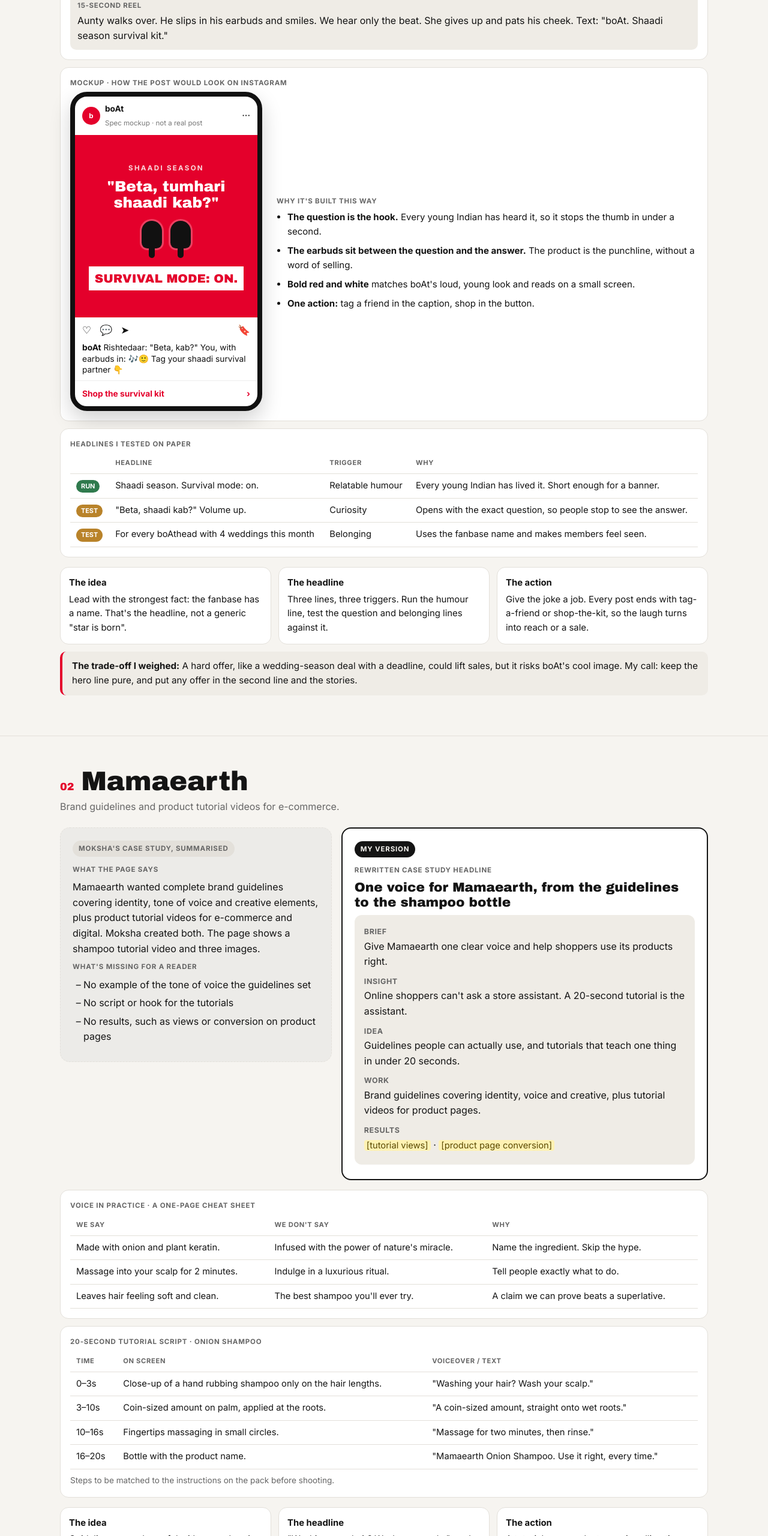
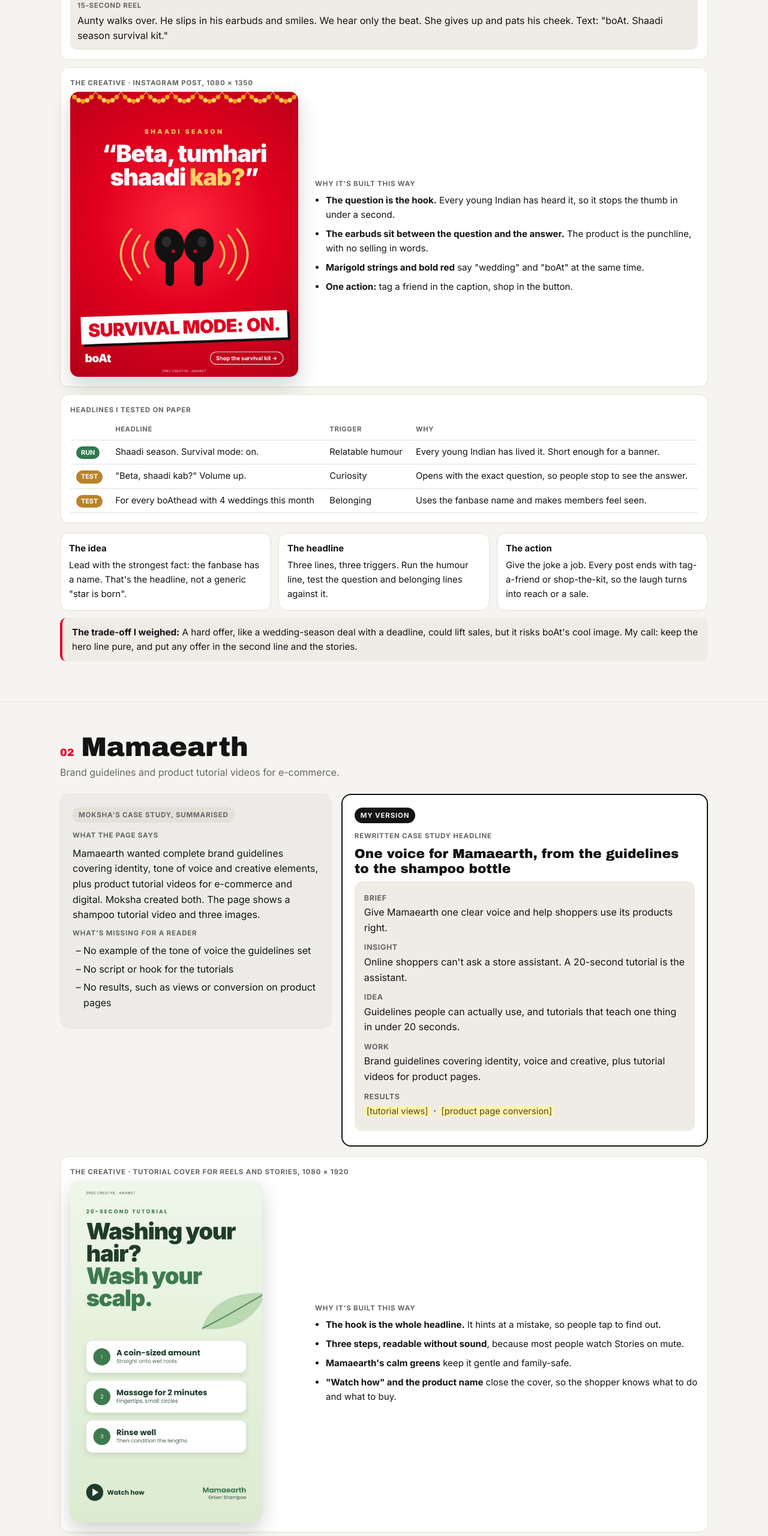
Before and after one commit to aaniketk32-png/akp, a plain HTML site: page moksha/index.html in a window 1280 px wide. Shown: the part 2460-5020 px from the top of the page at 60% size. Drawn offline with Linux system fonts and the light colour scheme.

Commit message:
Moksha spec: designed creatives for all four brands
Co-Authored-By: Claude Opus 5.5 <noreply@anthropic.com>
Claude-Session: https://claude.ai/code/session_01U6JYp2XxBmizJieDpcGWjb

```diff
--- a/moksha/index.html
+++ b/moksha/index.html
@@ -82,7 +82,10 @@ footer h2{font-size:clamp(1.6rem,3.6vw,2.4rem);text-transform:uppercase;max-widt
 .gl em{font-style:normal;color:var(--muted);font-size:.9rem}
 @media (max-width:860px){.gl{grid-template-columns:minmax(0,1fr) minmax(0,1fr)}}
 @media (max-width:520px){.gl{grid-template-columns:minmax(0,1fr)}}
-.mock-wrap{display:grid;grid-template-columns:minmax(0,320px) minmax(0,1fr);gap:24px;align-items:center}
+.mock-wrap{display:grid;grid-template-columns:minmax(0,380px) minmax(0,1fr);gap:28px;align-items:center}
+.cr{display:block;width:100%;height:auto;border-radius:14px;box-shadow:0 14px 34px rgba(0,0,0,.18)}
+.cr.tall{max-width:320px}
+.cr.wide{border-radius:12px}
 .phone{background:#fff;color:#111;border-radius:28px;border:8px solid #111;overflow:hidden;font-size:.86rem;box-shadow:0 14px 34px rgba(0,0,0,.18);max-width:320px}
 .ph-top{display:flex;align-items:center;gap:8px;padding:10px 12px}
 .ph-top .av{width:30px;height:30px;border-radius:50%;background:#e4002b;color:#fff;display:grid;place-items:center;font-weight:800}
@@ -180,22 +183,9 @@ footer h2{font-size:clamp(1.6rem,3.6vw,2.4rem);text-transform:uppercase;max-widt
 <li><b>Reel caption</b>Sangeet plan: dance for 10 minutes, then disappear into your playlist for 3 hours. Tag your shaadi survival partner 👇</li>
 <li><b>15-second reel</b>Aunty walks over. He slips in his earbuds and smiles. We hear only the beat. She gives up and pats his cheek. Text: "boAt. Shaadi season survival kit."</li>
 </ul></div>
-<div class="card mock"><p class="k" style="margin-top:0">Mockup · how the post would look on Instagram</p>
-<div class="mock-wrap">
-<div class="phone">
-<div class="ph-top"><span class="av">b</span><div><b>boAt</b><span>Spec mockup · not a real post</span></div><span class="dots">···</span></div>
-<div class="ig">
-<p class="ig-k">SHAADI SEASON</p>
-<p class="ig-q">"Beta, tumhari<br>shaadi kab?"</p>
-<div class="ig-buds"><span></span><span></span></div>
-<p class="ig-h">SURVIVAL MODE: ON.</p>
-</div>
-<div class="ph-act">♡ &nbsp; 💬 &nbsp; ➤<span>🔖</span></div>
-<p class="ph-cap"><b>boAt</b> Rishtedaar: "Beta, kab?" You, with earbuds in: 🎶🙂 Tag your shaadi survival partner 👇</p>
-<div class="ph-cta">Shop the survival kit <span>›</span></div>
-</div>
-<div class="mock-note"><p class="k">Why it's built this way</p><ul><li><b>The question is the hook.</b> Every young Indian has heard it, so it stops the thumb in under a second.</li><li><b>The earbuds sit between the question and the answer.</b> The product is the punchline, without a word of selling.</li><li><b>Bold red and white</b> matches boAt's loud, young look and reads on a small screen.</li><li><b>One action:</b> tag a friend in the caption, shop in the button.</li></ul></div>
-</div></div>
+<div class="card mock"><p class="k" style="margin-top:0">The creative · Instagram post, 1080 × 1350</p>
+<div class="mock-wrap"><img class="cr" src="img/boat.jpg" alt="Spec Instagram post for boAt: Beta, tumhari shaadi kab? Survival mode: on." loading="lazy">
+<div class="mock-note"><p class="k">Why it's built this way</p><ul><li><b>The question is the hook.</b> Every young Indian has heard it, so it stops the thumb in under a second.</li><li><b>The earbuds sit between the question and the answer.</b> The product is the punchline, with no selling in words.</li><li><b>Marigold strings and bold red</b> say "wedding" and "boAt" at the same time.</li><li><b>One action:</b> tag a friend in the caption, shop in the button.</li></ul></div></div></div>
 <div class="card"><p class="k" style="margin-top:0">Headlines I tested on paper</p>
 <div class="tw"><table><tr><th></th><th>Headline</th><th>Trigger</th><th>Why</th></tr>
 <tr><td><span class="vd use">Run</span></td><td>Shaadi season. Survival mode: on.</td><td>Relatable humour</td><td>Every young Indian has lived it. Short enough for a banner.</td></tr>
@@ -235,6 +225,9 @@ footer h2{font-size:clamp(1.6rem,3.6vw,2.4rem);text-transform:uppercase;max-widt
 </div>
 </div>
 <div class="out">
+<div class="card mock"><p class="k" style="margin-top:0">The creative · tutorial cover for Reels and Stories, 1080 × 1920</p>
+<div class="mock-wrap"><img class="cr tall" src="img/mama.jpg" alt="Spec tutorial cover for Mamaearth Onion Shampoo: Washing your hair? Wash your scalp." loading="lazy">
+<div class="mock-note"><p class="k">Why it's built this way</p><ul><li><b>The hook is the whole headline.</b> It hints at a mistake, so people tap to find out.</li><li><b>Three steps, readable without sound</b>, because most people watch Stories on mute.</li><li><b>Mamaearth's calm greens</b> keep it gentle and family-safe.</li><li><b>"Watch how" and the product name</b> close the cover, so the shopper knows what to do and what to buy.</li></ul></div></div></div>
 <div class="card"><p class="k" style="margin-top:0">Voice in practice · a one-page cheat sheet</p>
 <div class="tw"><table><tr><th>We say</th><th>We don't say</th><th>Why</th></tr>
 <tr><td>Made with onion and plant keratin.</td><td>Infused with the power of nature's miracle.</td><td>Name the ingredient. Skip the hype.</td></tr>
@@ -287,13 +280,9 @@ footer h2{font-size:clamp(1.6rem,3.6vw,2.4rem);text-transform:uppercase;max-widt
 <tr><td><span class="vd test">Test</span></td><td>The house is asleep. The kettle isn't.</td><td>Story</td><td>Paints a picture in seven words. Strong for winter.</td></tr>
 <tr><td><span class="vd test">Test</span></td><td>Your first cup, ready in a minute</td><td>Quick and easy</td><td>A direct benefit for shoppers comparing jars.</td></tr>
 </table></div></div>
-<div class="card mock"><p class="k" style="margin-top:0">Mockup · homepage or marketplace banner</p>
-<div class="banner">
-<div class="bn-txt"><p class="bn-k">THE 6 AM CLUB</p><p class="bn-h">Bru. For the first one awake.</p><p class="bn-s">The house is asleep. Your first cup is one spoon away.</p><span class="bn-cta">Shop now</span></div>
-<div class="bn-art"><div class="win"><span class="sun"></span></div><div class="mug"><span class="steam s1"></span><span class="steam s2"></span><span class="steam s3"></span><span class="hdl"></span></div></div>
-</div>
-<div class="mock-note" style="margin-top:14px"><p class="k">Why it's built this way</p><ul><li><b>The brand name is in the headline</b>, so even someone who only glances at the banner knows who's talking.</li><li><b>Early-morning blues and a warm mug</b> tell the 6 AM story before anyone reads a word.</li><li><b>The subline answers "how easy?"</b> in one line, then the button asks for the sale.</li><li><b>Works as a carousel set:</b> swap the subline for each member of the 6 AM club.</li></ul></div>
-</div>
+<div class="card mock"><p class="k" style="margin-top:0">The creative · website and marketplace banner, 1920 × 640</p>
+<img class="cr wide" src="img/bru.jpg" alt="Spec banner for Bru: The 6 AM Club. Bru. For the first one awake." loading="lazy">
+<div class="mock-note" style="margin-top:14px"><p class="k">Why it's built this way</p><ul><li><b>The brand name is in the headline</b>, so even a two-second glance tells you who's talking.</li><li><b>A clock at six, a sunrise and a steaming mug</b> tell the 6 AM story before anyone reads a word.</li><li><b>The subline answers "how easy?"</b> in one line, then the button asks for the sale.</li><li><b>Works as a carousel set:</b> swap the subline for each member of the 6 AM club.</li></ul></div></div>
 <div class="card"><p class="k" style="margin-top:0">A+ content · five blocks</p>
 <ul class="posts">
 <li><b>Block 1 · Hero</b>Bru. For the 6 AM club. The first quiet cup before the house wakes up.</li>
@@ -341,6 +330,9 @@ footer h2{font-size:clamp(1.6rem,3.6vw,2.4rem);text-transform:uppercase;max-widt
 <li><b>The senses</b>Scent, texture and ingredients, told up close.</li>
 <li><b>The gift</b>Who to gift, when, and what to write on the card.</li>
 </ul></div>
+<div class="card mock"><p class="k" style="margin-top:0">The creative · Instagram post, 1080 × 1350</p>
+<div class="mock-wrap"><img class="cr" src="img/kim.jpg" alt="Spec Instagram post for Kimirica: Gift someone a pause." loading="lazy">
+<div class="mock-note"><p class="k">Why it's built this way</p><ul><li><b>Lots of empty space</b> is the luxury signal. Nothing shouts.</li><li><b>A soft serif headline</b> reads like a handwritten gift card.</li><li><b>The line underneath names a real person</b> ("the friend who replies to emails at midnight"), so people tag that friend.</li><li><b>Sage and sand tones</b> feel calm and premium on a busy feed.</li></ul></div></div></div>
 <div class="card"><p class="k" style="margin-top:0">Social and banner copy</p>
 <ul class="posts">
 <li><b>Homepage banner</b>This season, gift someone a pause. <span class="ph">[Shop gift sets]</span></li>
```
Also changed, not shown: moksha/img/boat.jpg (added), moksha/img/bru.jpg (added), moksha/img/kim.jpg (added), moksha/img/mama.jpg (added).
